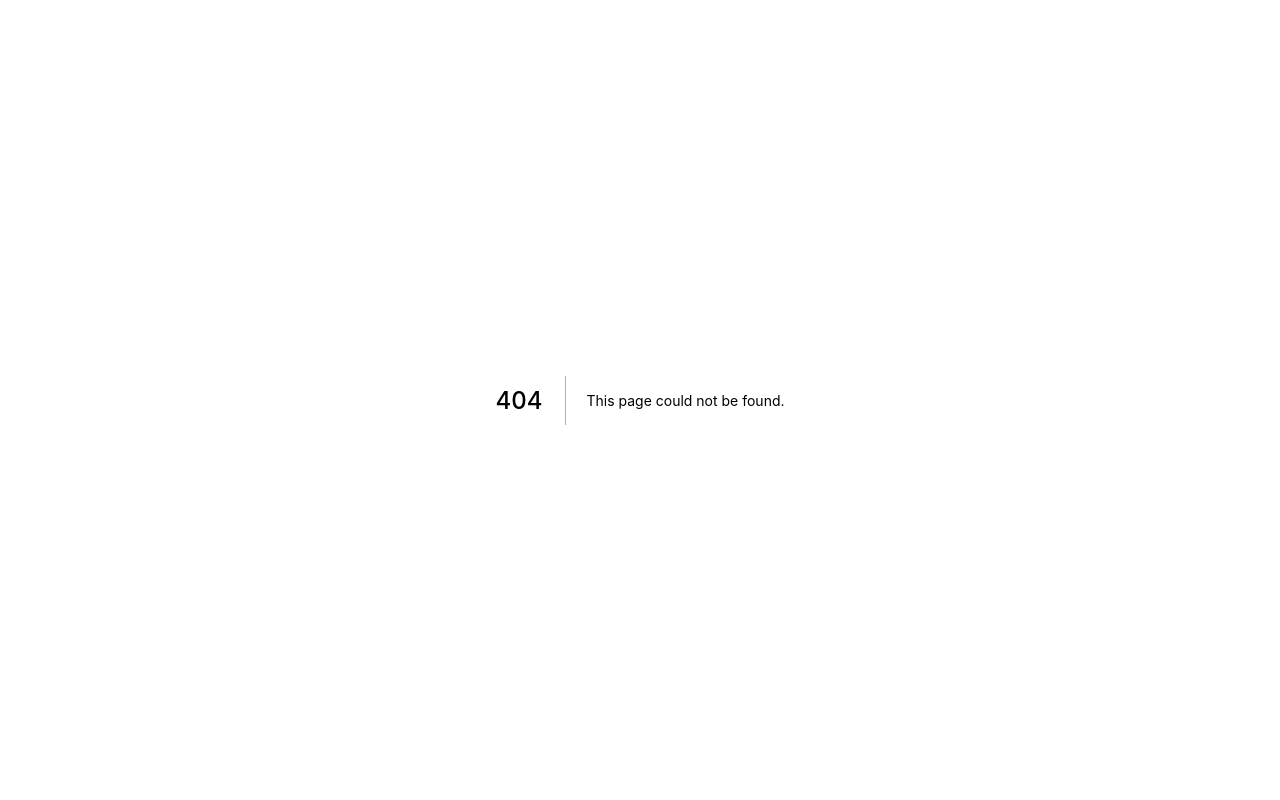
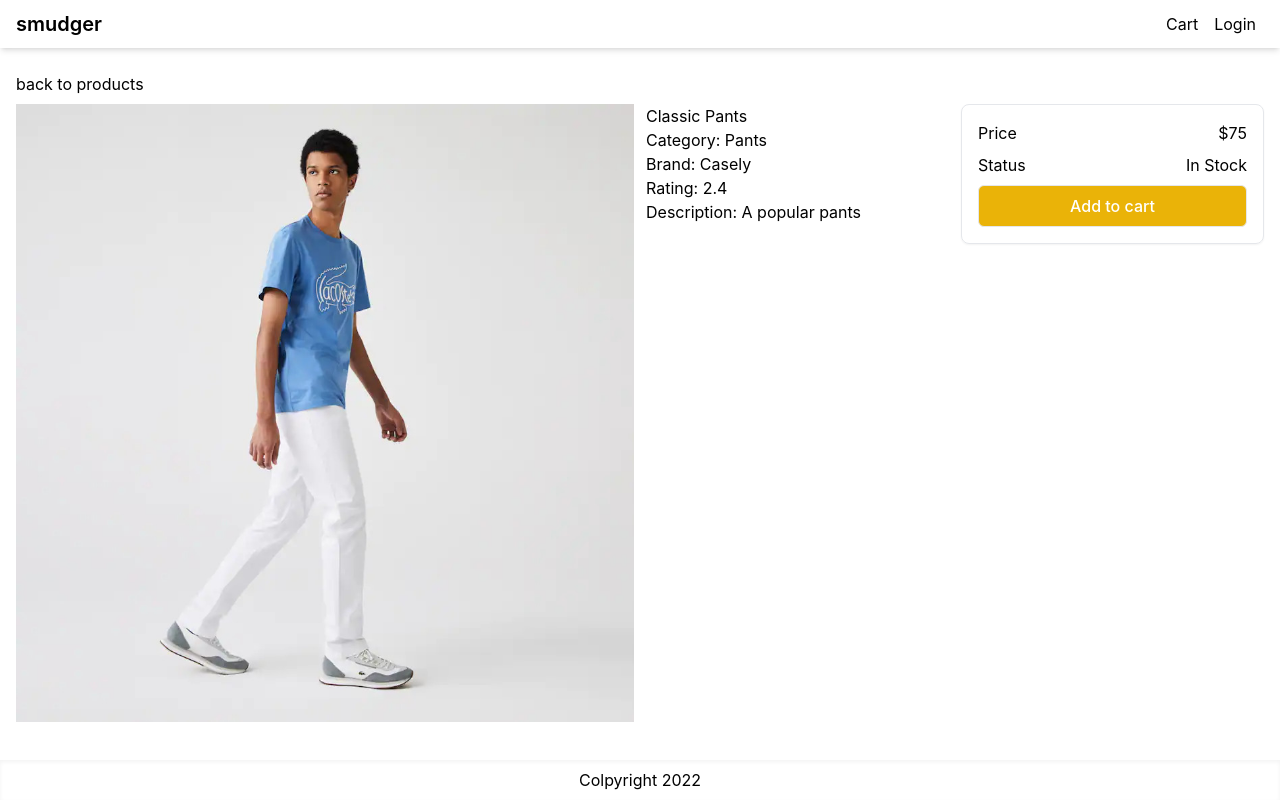
Before and after one commit to wanasak/ecommerce-app, a Next.js app: page /product/classic-pants in a window 1280 px wide. Before the commit this address had no page. Built offline with nearby package versions, Linux system fonts and the light colour scheme.

Commit message:
add detail product

```diff
--- a/components/ProductItem.js
+++ b/components/ProductItem.js
@@ -4,8 +4,10 @@ import React from "react";
 const ProductItem = ({ product }) => {
   return (
     <div className="card">
-      <Link href={product.slug}>
-        <img src={product.image} alt={product.name} />
+      <Link href={`/product/${product.slug}`}>
+        <a>
+          <img src={product.image} alt={product.name} />
+        </a>
       </Link>
       <div className="p-4 flex flex-col items-center justify-center ">
         <Link href={product.slug}>
--- /dev/null
+++ b/pages/product/[slug].js
@@ -0,0 +1,66 @@
+import Image from "next/image";
+import Link from "next/link";
+import { useRouter } from "next/router";
+import React from "react";
+import Layout from "../../components/Layout";
+import data from "../../utils/data";
+
+const ProductScreen = () => {
+  const { query } = useRouter();
+  const { slug } = query;
+  const product = data.products.find((product) => product.slug === slug);
+  if (!product) {
+    return <div>Product not found</div>;
+  }
+
+  return (
+    <Layout title={product.name}>
+      <div>
+        <div className="py-2">
+          <Link href="/">
+            <a>back to products</a>
+          </Link>
+        </div>
+        <div className="grid md:grid-cols-4 md:gap-3">
+          <div className="md:col-span-2">
+            <Image
+              src={product.image}
+              width={640}
+              height={640}
+              layout="responsive"
+              alt=""
+            />
+          </div>
+          <div>
+            <ul>
+              <li>
+                <h1>{product.name}</h1>
+              </li>
+              <li>Category: {product.category}</li>
+              <li>Brand: {product.brand}</li>
+              <li>Rating: {product.rating}</li>
+              <li>Description: {product.description}</li>
+            </ul>
+          </div>
+          <div>
+            <div className="card">
+              <div className="flex justify-between">
+                <div>Price</div>
+                <div>${product.price}</div>
+              </div>
+              <div className="flex justify-between mt-2">
+                <div>Status</div>
+                <div>{product.countInStock ? "In Stock" : "Out Stock"}</div>
+              </div>
+              <div>
+                <button className="primary-btn w-full">Add to cart</button>
+              </div>
+            </div>
+          </div>
+        </div>
+      </div>
+    </Layout>
+  );
+};
+
+export default ProductScreen;
--- a/styles/globals.css
+++ b/styles/globals.css
@@ -24,5 +24,5 @@ a {
 }
 
 .primary-btn {
-  @apply py-2 mt-2 border rounded-md w-32 text-white bg-yellow-500 hover:bg-yellow-400 font-medium
+  @apply py-2 mt-2 border rounded-md text-white bg-yellow-500 hover:bg-yellow-400 font-medium
 }
```
